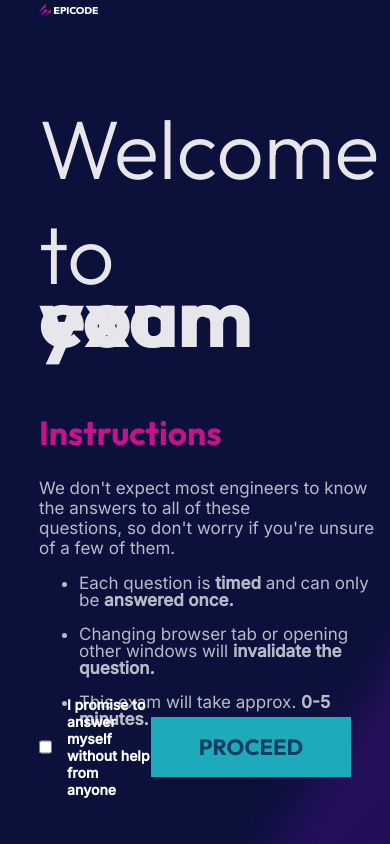
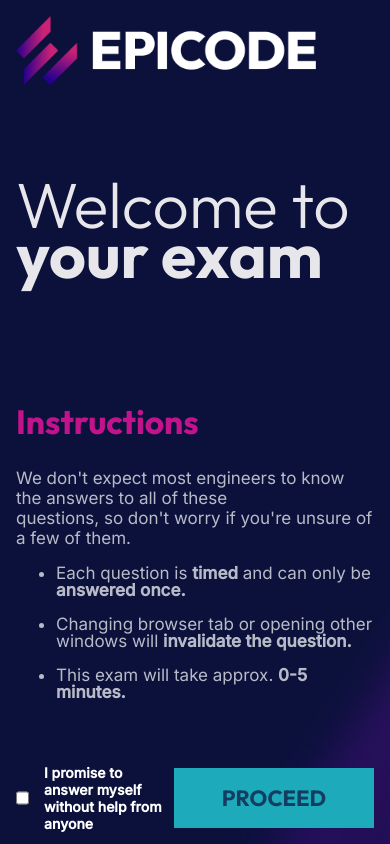
Before and after one commit to AndyCotruta/Quizz_App, a plain HTML site: page index.html in a window 390 px wide. Drawn offline with Linux system fonts and the light colour scheme.

Commit message:
responsive design for index done

```diff
--- a/index.css
+++ b/index.css
@@ -5,58 +5,49 @@
 body {
   background-image: url("./assets/bg.jpg");
   background-size: cover;
-  background-repeat: no-repeat;
-  padding: 0;
   margin: 0;
   height: 100vh;
+  width: 100vw;
   font-family: "outfit", sans-serif;
 }
 
 .logo img {
-  width: 15%;
-  margin-left: 10%;
-  margin-top: 1%;
+  width: 300px;
+
   user-select: none;
+  padding: 1rem;
 }
 
 .container {
+  height: 100%;
   display: flex;
   flex-direction: column;
   justify-content: space-between;
-  max-width: 1440px;
-  height: 100vh;
 }
 
 .main {
   display: flex;
+  flex-grow: 1;
   justify-content: space-between;
   flex-direction: column;
-  height: 70vh;
-}
-
-.item {
-  margin-left: 10%;
-  padding: 0;
+  padding: 1rem;
 }
 
 h1 {
-  display: block;
   color: #e7e7eb;
-  font-size: 5.2em;
   font-weight: lighter;
   margin-top: 43 px;
   margin-bottom: 0;
   padding-bottom: 0;
+  font-size: 7rem;
 }
 
 h2 {
-  display: block;
   color: #e7e7eb;
   line-height: 0px;
   margin-top: 0;
   padding-top: 10px;
-  font-size: 5.3em;
-  font-weight: bolder;
+  font-size: 5rem;
 }
 
 .instruct h3 {
@@ -74,10 +65,10 @@ h2 {
 }
 
 .instruct ul {
+  margin: 0;
+
   color: #b8bbc7;
   font-weight: 300;
-  /* margin-top: 50px;
-  margin-bottom: 70px; */
   line-height: 1em;
   font-size: 17px;
   font-family: "Inter", sans-serif;
@@ -87,8 +78,6 @@ h2 {
   display: flex;
   justify-content: space-between;
   align-items: center;
-  width: 100%;
-  height: 23vh;
 }
 
 label {
@@ -105,7 +94,6 @@ label {
   height: 20px;
   padding: 0;
   margin: 0;
-  /* appearance: none; */
   border: 2px solid #ddd;
   vertical-align: bottom;
   cursor: pointer;
@@ -118,13 +106,8 @@ label {
 #cbox {
   width: 400px;
   height: 60px;
-  margin-left: 10%;
   display: flex;
   align-items: center;
-}
-
-#action-button {
-  margin-right: 10%;
 }
 
 #inactivebtn {
@@ -154,9 +137,11 @@ label {
   cursor: pointer;
 }
 
-/*
-.button{
-  background-color: #01ffff;
-  box-shadow: 0 0 40px #01ffff;
+@media screen and (max-width: 768px) {
+  h1 {
+    font-size: 4rem;
+  }
+  h2 {
+    font-size: 4rem;
+  }
 }
-*/
--- a/index.js
+++ b/index.js
@@ -3,11 +3,18 @@ let btn = document.getElementById("inactivebtn");
 let anchorTag = document.getElementById("anchorTag");
 
 check.addEventListener("click", () => {
-  console.log(`the button is ${btn}`);
-  btn.style.backgroundColor = "#01ffff";
-  anchorTag.classList.remove("disabled");
-  btn.classList.remove("disabled");
-  btn.classList.add("enabledbtn");
+  // if (btn.classList === "disabled") {
+  if (btn.classList.toString() === "disabled") {
+    btn.style.backgroundColor = "#01ffff";
+    anchorTag.classList.remove("disabled");
+    btn.classList.remove("disabled");
+    btn.classList.add("enabledbtn");
+  } else if (btn.classList.toString() !== "disabled") {
+    btn.style.backgroundColor = "#1daabb";
+    anchorTag.classList.add("disabled");
+    btn.classList.add("disabled");
+    btn.classList.remove("enabledbtn");
+  }
 });
 
 // const isChecked = () => {
```
Also changed, not shown: index.html (+1 -1 lines).
